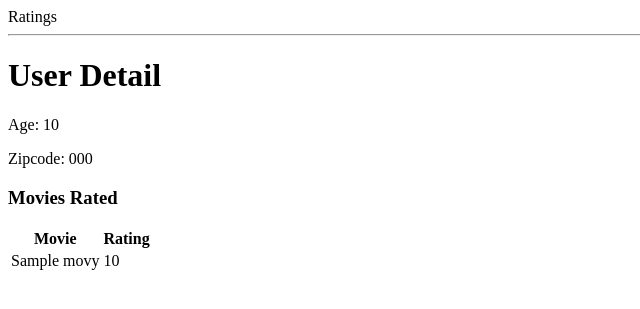
After one commit to manishapme/hb_ratings, a Flask app: page /users/1 in a window 1280 px wide. The commit adds this page. Shown: the top 309 px of the page, without its empty margins (0-640 px from the left). Run offline with Flask 2, Linux system fonts and the light colour scheme; tables that the repository leaves empty hold one stand-in row (values such as "Sample post").

Commit message:
Added user details

```diff
--- a/server.py
+++ b/server.py
@@ -33,6 +33,15 @@ def user_list():
 
     users = User.query.all()
     return render_template('user_list.html', users=users)
+
+
+@app.route('/users/<user_id>')
+def user_detail(user_id):
+    """Show details for one user."""
+
+    result = User.query.get(user_id)
+    return render_template('user_detail.html', user=result)
+
 
 @app.route('/register', methods=['GET', 'POST'])
 def register_user():
@@ -71,7 +80,7 @@ def login_user():
         if result:
             flash('Hello %s, you are logged in' % user_email)
             session['user_id'] = result.user_id
-            return redirect('/')
+            return redirect('/users/%s' % result.user_id)
         else:
             flash('Error, %s and password did not match a registered user' % user_email)
             return redirect('/login')
--- a/templates/base.html
+++ b/templates/base.html
@@ -4,7 +4,7 @@
     <title>Ratings</title>
 </head>
 <body>
-    <button><a href="/logout">Logout</a></button>
+    {% if session['user_id'] is defined %}<button><a href="/logout">Logout</a></button>{% endif %}
     {% for message in get_flashed_messages() %}
         <p>{{ message }}</p>
     {% endfor %}
--- /dev/null
+++ b/templates/user_detail.html
@@ -0,0 +1,16 @@
+{% extends 'base.html' %}
+{% block content %}
+
+    <h1>User Detail</h1>
+    <p>Age: {{ user.age }}</p>
+    <p>Zipcode: {{ user.zipcode }}</p>
+    <h3>Movies Rated</h3>
+    <table>
+        <tr><th>Movie</th><th>Rating</th></tr>
+        {% for rating in user.ratings %}
+            <tr><td>{{ rating.movie.title }}</td><td>{{ rating.score }}</td></tr>
+        {% endfor %}
+    </table>
+
+
+{% endblock %}
```
